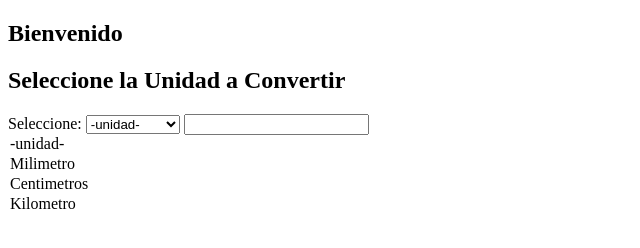
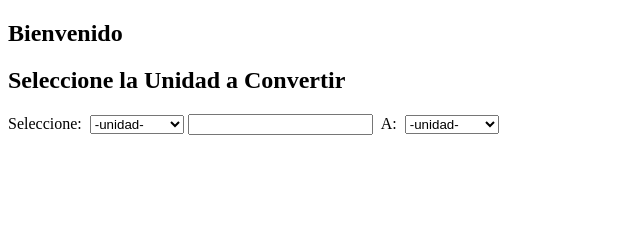
Before and after one commit to ivan-pardo/basic-converter, a plain HTML site: page index.html in a window 1280 px wide. Shown: the whole page, without its empty margins (0-640 px from the left). Drawn offline with Linux system fonts and the light colour scheme.

Commit message:
fnish html

```diff
--- a/index.html
+++ b/index.html
@@ -5,6 +5,7 @@
   <meta charset="UTF-8">
   <meta name="viewport" content="width=device-width, initial-scale=1.0">
   <title>PRACTICE</title>
+  <link rel="stylesheet" href="style.css">
 </head>
 
 <body>
@@ -13,7 +14,7 @@
     <h2>Seleccione la Unidad a Convertir</h2>
     <form id="form-convert" action="">
       <label for="convert">
-        Seleccione:
+        Seleccione:&nbsp;
         <select id="convert">
           <option>-unidad-</option>
           <option>Milimetros</option>
@@ -23,11 +24,13 @@
         </select>
       </label>
       <label for="number"><input type="number"></label>
-      <label for="converted-number">
-        <option value="">-unidad-</option>
-        <option value="">Milimetro</option>
-        <option value="">Centimetros</option>
-        <option value="">Kilometro</option>
+      <label for="converted-number">&nbsp;A:&nbsp;
+        <select name="" id="converted-number">
+          <option value="">-unidad-</option>
+          <option value="">Milimetro</option>
+          <option value="">Centimetros</option>
+          <option value="">Kilometro</option>
+        </select>
       </label>
       <p id="converted-number"></p>
 
```
Also changed, not shown: style.css (added).
